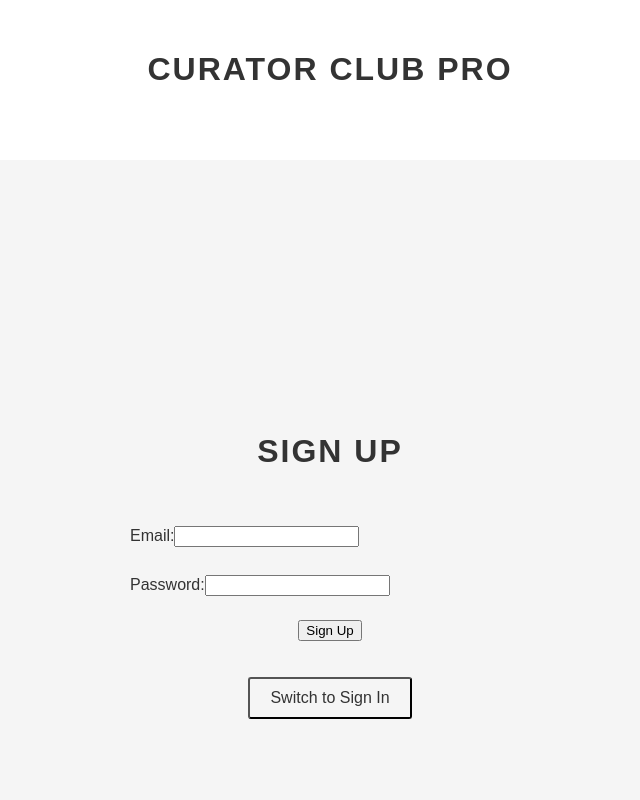
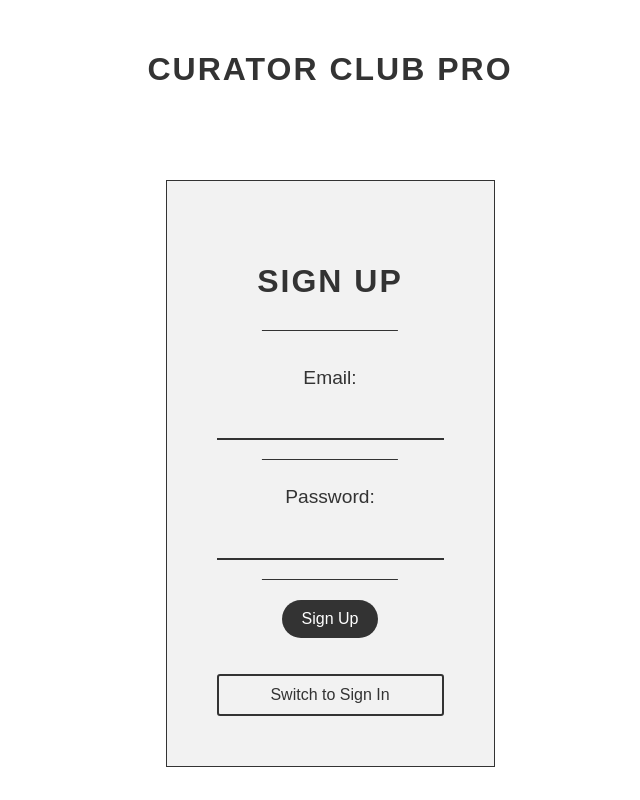
Before and after one commit to pammitu/Curator_Club_Pro, a React (Create React App) app in the folder frontend/: page /signin in a window 1280 px wide. Shown: the top 800 px of the page, without its empty margins (310-950 px from the left). Built offline with nearby package versions, Linux system fonts and the light colour scheme.

Commit message:
creating happy accidents

```diff
--- a/frontend/src/components/SignIn.css
+++ b/frontend/src/components/SignIn.css
@@ -1,10 +1,30 @@
 .sign-in-wrapper {
-    display: flex;
-    flex-direction: column;
-    align-items: center;
-    justify-content: center;
-    height: 100vh;
-    background-color: #f5f5f5;
+  border: 1px solid #333;
+  display: flex;
+  flex-direction: column;
+  justify-content: center;
+  padding: 50px;
+  margin: 20px auto;
+  max-width: 1200px;
+  /* height: 100vh; */
+  background-color: #f2f2f2;
+}
+.sign-in-header {
+    text-align: center;
+    position: relative;
+    padding-bottom: 20px;
+    margin-bottom: 30px;
+}
+
+.sign-in-header::after {
+    content: "";
+    position: absolute;
+    left: 50%;
+    transform: translateX(-50%);
+    bottom: 0;
+    width: 60%;
+    height: 1px;
+    background: #333;
 }
 
 .title-container {
@@ -33,15 +53,39 @@
 
 .input-container {
     width: 100%;
+    display: flex;
+    flex-direction: column;
+    align-items: center;
+    padding-bottom: 20px;
+    position: relative;
+}
+
+.input-container::after {
+    content: "";
+    position: absolute;
+    left: 50%;
+    transform: translateX(-50%);
+    bottom: 0;
+    width: 60%;
+    height: 1px;
+    background: #333;
 }
 
 .input-field {
     padding: 10px;
     font-size: 1em;
     width: 100%;
-    border: 2px solid #333;
-    border-radius: 3px;
+    border: none;
+    border-bottom: 2px solid #333;
+    background: transparent;
+    transition: border-color 0.3s;
 }
+
+.input-field:focus {
+    outline: none;
+    border-color: #ddd;
+}
+
 
 .button-containter {
     display: flex;
@@ -55,7 +99,7 @@
     background-color: #333;
     color: white;
     border: none;
-    border-radius: 3px;
+    border-radius: 20px;
     cursor: pointer;
     transition: background-color 0.3s;
     width: 100%;
@@ -69,7 +113,7 @@
 
 .switch-button {
     background-color: transparent;
-    border: 2pxsolid #333;
+    border: 2px solid #333;
     color: #333;
     margin-top: 20px;
     padding: 10px 20px;
@@ -83,3 +127,9 @@
     background-color: #333;
     color: #fff;
 }
+
+.input-label {
+    font-size: 1.2em;
+    color: #333;
+    margin-bottom: 5px;
+}
--- a/frontend/src/components/SignIn.js
+++ b/frontend/src/components/SignIn.js
@@ -35,14 +35,15 @@ function SignIn() {
 
     return (
         <div className="sign-in-wrapper">
-            <div className="title-container">
-            {isSigningUp ? <h1>Sign Up</h1> : <h1>Sign In</h1>}
-            </div>
+
+            <h1 className="sign-in-header">{isSigningUp ? 'Sign Up' : 'Sign In'}</h1>
+
             {error && <p>{error}</p>}
             <form className="sign-in-form" onSubmit={isSigningUp ? handleSignUp : handleSignIn}>
                 <div className="input-container">
-                <label>Email:</label>
+                <label className="input-label">Email:</label>
                 <input
+                    className="input-field"
                     type="email"
                     value={email}
                     onChange={e => setEmail(e.target.value)}
@@ -50,15 +51,16 @@ function SignIn() {
                 </div>
 
                 <div className="input-container">
-                <label>Password:</label>
+                <label className="input-label">Password:</label>
                 <input
+                    className="input-field"
                     type="password"
                     value={password}
                     onChange={e => setPassword(e.target.value)}
                 />
                 </div>
                 <div className="button-container">
-                <button type="submit">{isSigningUp ? "Sign Up" : "Sign In "}</button>
+                <button className="submit-button" type="submit">{isSigningUp ? "Sign Up" : "Sign In "}</button>
                 </div>
             </form>
             <button className="switch-button" onClick={ () => setIsSigningUp(!isSigningUp)}>
```
